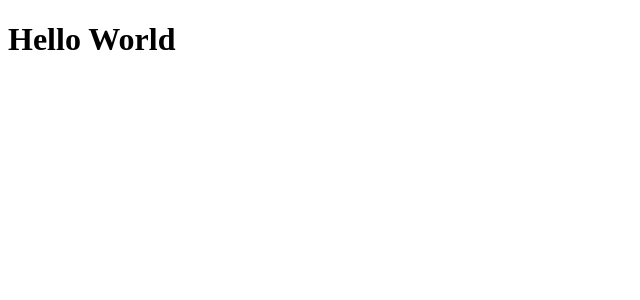
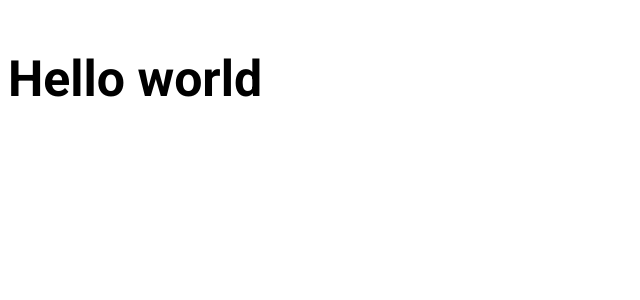
Before and after one commit to IgorGamantino/my-shop, a Next.js app: page / in a window 1280 px wide. Shown: the top 300 px of the page, without its empty margins (0-640 px from the left). Built offline with nearby package versions, Linux system fonts and the light colour scheme.

Commit message:
config css and theme

```diff
--- a/src/pages/_document.tsx
+++ b/src/pages/_document.tsx
@@ -1,5 +1,4 @@
 import { Html, Head, Main, NextScript } from 'next/document'
-
 export default function Document() {
   return (
     <Html lang="en">
--- a/src/pages/index.tsx
+++ b/src/pages/index.tsx
@@ -1,10 +1,16 @@
-import Head from 'next/head'
+import { styled } from "@/styles"
+
+
+const Text = styled("p",{
+  fontSize: 50,
+  fontFamily: "$roboto",
+  fontWeight: "bold"
+
+})
 
 
 export default function Home() {
   return (
-    <>
-     <h1>Hello World</h1>
-    </>
+    <Text>Hello world </Text>
   )
 }
--- /dev/null
+++ b/src/styles/index.ts
@@ -0,0 +1,31 @@
+import {createStitches} from "@stitches/react"
+
+import { Roboto } from 'next/font/google'
+
+export const roboto = Roboto({
+  weight: ['400', '700'],
+  style: ['normal'],
+  subsets: ['latin'],
+  display: 'swap',
+})
+
+
+
+
+export const {
+config,
+styled,
+css,
+theme,
+createTheme,
+keyframes,
+getCssText,
+globalCss
+} = createStitches({
+  theme: {
+    fonts: {
+       roboto: roboto.style.fontFamily
+    },
+  }
+
+})
```
Also changed, not shown: package.json (+5 -4 lines), 1 other file (tests, documents, lock files or other folders).
